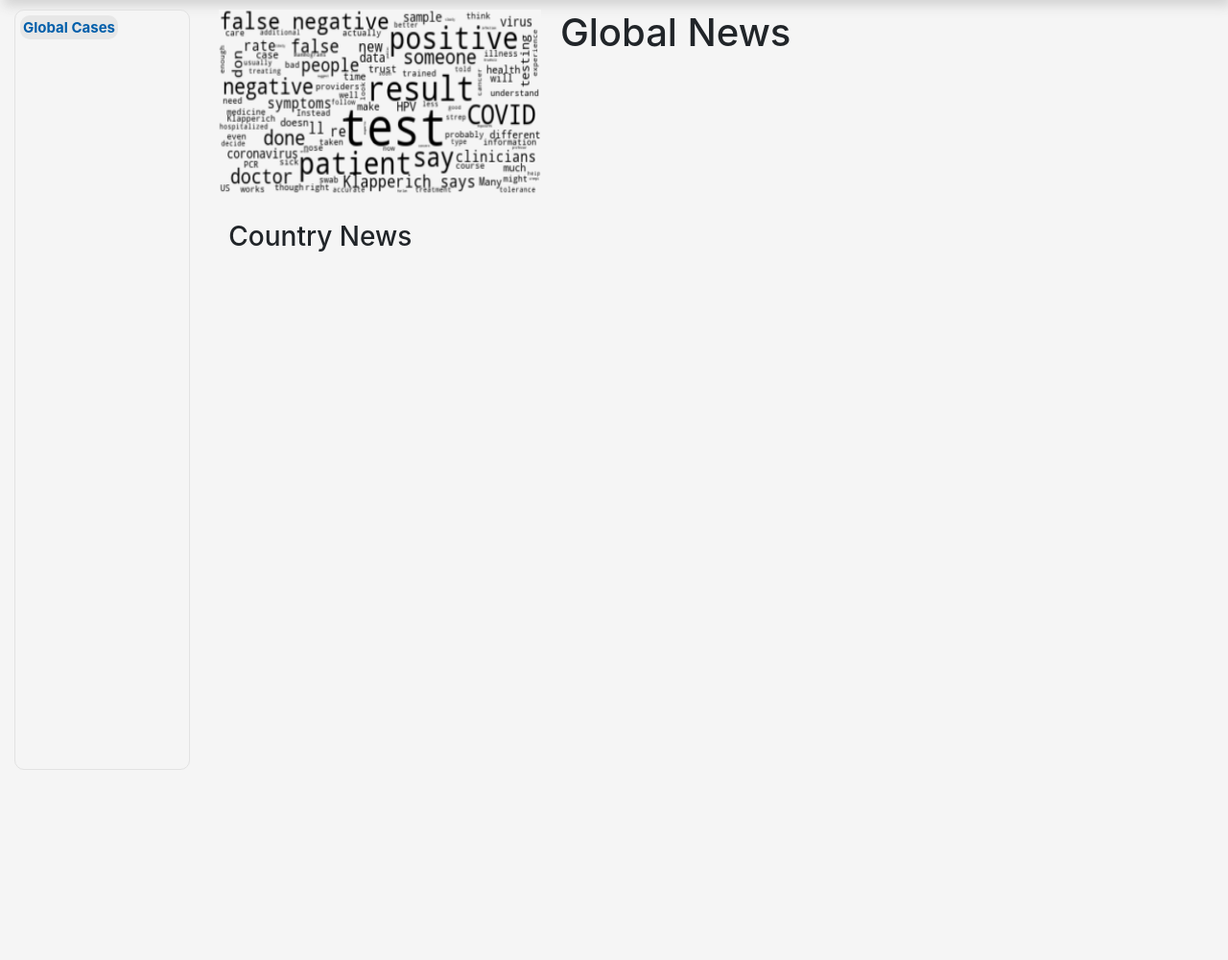
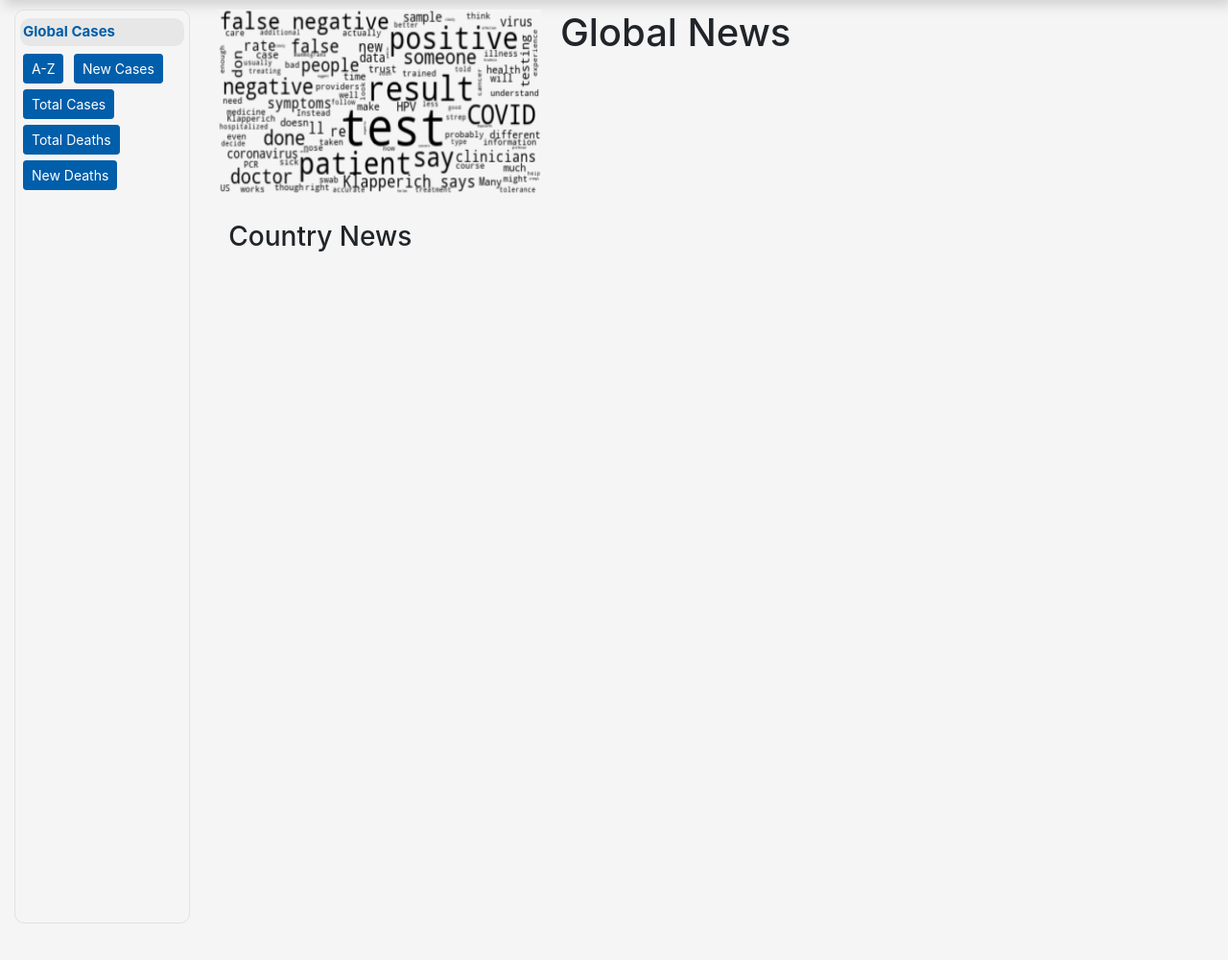
Before and after one commit to andrewvenson/py-dash, a Flask app: template blueprints/tab2/templates/tab2/tab2.html in a window 1280 px wide. Shown: the part 55-1055 px from the top of the page at 96% size. Run offline with Flask 2, Linux system fonts and the light colour scheme; the template is opened without the code that fills it, so the values that code supplies are empty; some libraries are stand-ins or nearby versions.

Commit message:
filter magic

```diff
--- a/blueprints/dash/static/dash/css/global-widget.css
+++ b/blueprints/dash/static/dash/css/global-widget.css
@@ -77,6 +77,18 @@
     font-size: 15px;
     margin-top:3px;
     font-weight:bold;
+    margin-bottom:5px;
+}
+
+.filter{
+    margin:3px;
+    background-color: #005EAA !important;
+    border-color: #005EAA !important;
+}
+
+.filter:hover{
+    background-color: lightgray !important;
+    border-color: lightgray !important;
 }
 
 .global-sts::-webkit-scrollbar {
--- a/blueprints/dash/static/dash/js/global-widget.js
+++ b/blueprints/dash/static/dash/js/global-widget.js
@@ -1,27 +1,3 @@
-$('.search').click(function(){
-    if($('.titles').css('display')=='none'){
-        $('.titles').css('display', 'block');
-        $('.search-inp').css('display', 'none');
-    }else{
-        $('.titles').css('display', 'none');
-        $('.search-inp').css('display', 'block');
-    }
-});
-
-$('.minimize').click(function(){
-    // $('.sd-hgt-xtnd').css('display', 'none');
-    // $('.shrunkdv').css('display', 'block');
-    $('.sd-hgt-xtnd').css({'cssText':'display: none !important'});
-    $('.shrunkdv').css({'cssText':'display: block !important'});
-
-});
-
-$('.maximize').click(function(){
-    // $('.shrunkdv').css('display', 'none');
-    $('.shrunkdv').css({'cssText':'display: none !important'});
-
-    $('.sd-hgt-xtnd').css({'cssText':'display: block !important'});
-});
 
 country_codes = {
     "Afghanistan" 	:"AF",
@@ -274,10 +250,7 @@ country_codes = {
     }
 
 
-$('.titles1').click(function(){
-
-    // $(".wild").css('display', "none");
-
+$('.filter').click(function(){
 
     var ccs = {};
     var country_stats = {};
@@ -296,24 +269,102 @@ $('.titles1').click(function(){
             // console.log(ccs[$('.country-block')[x].id] , $("#" + $('.country-block')[x].id).attr('class').split(' ')[1], $("#" + $('.country-block')[x].id).attr('class').split(' ')[2], $("#" + $('.country-block')[x].id).attr('class').split(' ')[3], $("#" + $('.country-block')[x].id).attr('class').split(' ')[4]);
             country_stats[ccs[$('.country-block')[x].id]] = [$("#" + $('.country-block')[x].id).attr('class').split(' ')[1], $("#" + $('.country-block')[x].id).attr('class').split(' ')[2], $("#" + $('.country-block')[x].id).attr('class').split(' ')[3], $("#" + $('.country-block')[x].id).attr('class').split(' ')[4]];
         }catch(err){
-            console.log("Country not in dict")
+            // console.log("Country not in dict")
         }
     }
 
+    for(x in country_stats){
+        sorted_new.push([x, country_stats[x][0]]);
+        sorted_totals.push([x, country_stats[x][1]]);
+        sorted_total_nd.push([x, country_stats[x][2]]);
+        sorted_total_d.push([x, country_stats[x][3]]);
+    }
+
+    sorted_totals.sort(function(a, b) {
+        return b[1] - a[1];
+    });
+
+    sorted_new.sort(function(a, b) {
+        return b[1] - a[1];
+    });
+
+    sorted_total_d.sort(function(a, b) {
+        return b[1] - a[1];
+    });
+
+    sorted_total_nd.sort(function(a, b) {
+        return b[1] - a[1];
+    });
+
+    $(".wild").css('display', "none");
+
+    if(this.id == "newcases"){
+        $(".sorted").empty();
+        for (var x = 0; x < sorted_new.length; x++){
+            // console.log(sorted_new[x][0], sorted_new[x][1]);
+            // console.log(country_stats[sorted_new[x][0]]);
+
+            $(".sorted").append("<div class='country-block'><p>" + sorted_new[x][0] +  "</p><div>" +
+            "<p style='background-color:lightgray;border-radius:10px;padding:3px'> New Cases: <span style='color:whitesmoke;'>" + country_stats[sorted_new[x][0]][0] +
+            "</span></p><p style='background-color:lightgray;border-radius:10px;padding:3px;'>Total Cases: <span style='color:whitesmoke;'>"+country_stats[sorted_new[x][0]][1] +
+            "</span></p><p style='background-color: lightgray; border-radius:10px;padding:3px;'>New Deaths: <span style='color:whitesmoke;'>"+country_stats[sorted_new[x][0]][2] +
+            "</span></p><p style='background-color: lightgray; border-radius:10px;padding:3px;margin-bottom:0px !important;'>Total Deaths: <span style='color:whitesmoke;'>"+country_stats[sorted_new[x][0]][3] +"</span></p>" +
+            "</div></div>");
+        }
+    }else if(this.id == "totalcases"){
+        $(".sorted").empty();
+        for (var x = 0; x < sorted_totals.length; x++){
+            // console.log(sorted_totals[x][0], sorted_totals[x][1]);
+            // console.log(country_stats[sorted_totals[x][0]]);
+
+            $(".sorted").append("<div class='country-block'><p>" + sorted_totals[x][0] +  "</p><div>" +
+            "<p style='background-color:lightgray;border-radius:10px;padding:3px'> New Cases: <span style='color:whitesmoke;'>" + country_stats[sorted_totals[x][0]][0] +
+            "</span></p><p style='background-color:lightgray;border-radius:10px;padding:3px;'>Total Cases: <span style='color:whitesmoke;'>"+country_stats[sorted_totals[x][0]][1] +
+            "</span></p><p style='background-color: lightgray; border-radius:10px;padding:3px;'>New Deaths: <span style='color:whitesmoke;'>"+country_stats[sorted_totals[x][0]][2] +
+            "</span></p><p style='background-color: lightgray; border-radius:10px;padding:3px;margin-bottom:0px !important;'>Total Deaths: <span style='color:whitesmoke;'>"+country_stats[sorted_totals[x][0]][3] +"</span></p>" +
+            "</div></div>");
+        }
+    }else if(this.id == "totaldeaths"){
+        $(".sorted").empty();
+        for (var x = 0; x < sorted_total_d.length; x++){
+            // console.log(sorted_total_d[x][0], sorted_total_d[x][1]);
+            // console.log(country_stats[sorted_total_d[x][0]]);
+
+            $(".sorted").append("<div class='country-block'><p>" + sorted_total_d[x][0] +  "</p><div>" +
+            "<p style='background-color:lightgray;border-radius:10px;padding:3px'> New Cases: <span style='color:whitesmoke;'>" + country_stats[sorted_total_d[x][0]][0] +
+            "</span></p><p style='background-color:lightgray;border-radius:10px;padding:3px;'>Total Cases: <span style='color:whitesmoke;'>"+country_stats[sorted_total_d[x][0]][1] +
+            "</span></p><p style='background-color: lightgray; border-radius:10px;padding:3px;'>New Deaths: <span style='color:whitesmoke;'>"+country_stats[sorted_total_d[x][0]][2] +
+            "</span></p><p style='background-color: lightgray; border-radius:10px;padding:3px;margin-bottom:0px !important;'>Total Deaths: <span style='color:whitesmoke;'>"+country_stats[sorted_total_d[x][0]][3] +"</span></p>" +
+            "</div></div>");
+        }
+    }else if(this.id == "newdeaths"){
+        $(".sorted").empty();
+        for (var x = 0; x < sorted_total_nd.length; x++){
+            // console.log(sorted_total_nd[x][0], sorted_total_nd[x][1]);
+            // console.log(country_stats[sorted_total_nd[x][0]]);
+
+            $(".sorted").append("<div class='country-block'><p>" + sorted_total_nd[x][0] +  "</p><div>" +
+            "<p style='background-color:lightgray;border-radius:10px;padding:3px'> New Cases: <span style='color:whitesmoke;'>" + country_stats[sorted_total_nd[x][0]][0] +
+            "</span></p><p style='background-color:lightgray;border-radius:10px;padding:3px;'>Total Cases: <span style='color:whitesmoke;'>"+country_stats[sorted_total_nd[x][0]][1] +
+            "</span></p><p style='background-color: lightgray; border-radius:10px;padding:3px;'>New Deaths: <span style='color:whitesmoke;'>"+country_stats[sorted_total_nd[x][0]][2] +
+            "</span></p><p style='background-color: lightgray; border-radius:10px;padding:3px;margin-bottom:0px !important;'>Total Deaths: <span style='color:whitesmoke;'>"+country_stats[sorted_total_nd[x][0]][3] +"</span></p>" +
+            "</div></div>");
+        }
+    }
+});
 
 
-    for(x in country_stats){
-        sorted_totals.push(country_stats[x][0]);
-        // $(".sorted").append("<div class='country-block'><p>" + x +  "</p><div>" +
-        // "<p style='background-color:lightgray;border-radius:10px;padding:3px'> New Cases: <span style='color:whitesmoke;'>" + country_stats[x][0] +
-        // "</span></p><p style='background-color:lightgray;border-radius:10px;padding:3px;'>Total Cases: <span style='color:whitesmoke;'>"+country_stats[x][1] +
-        // "</span></p><p style='background-color: lightgray; border-radius:10px;padding:3px;'>New Deaths: <span style='color:whitesmoke;'>"+country_stats[x][2] +
-        // "</span></p><p style='background-color: lightgray; border-radius:10px;padding:3px;margin-bottom:0px !important;'>Total Deaths: <span style='color:whitesmoke;'>"+country_stats[x][3] +"</span></p>" +
-        // "</div></div>");
-    }
-
-    for( x in sorted_totals){
-        console.log(sorted_totals[x]);
-    }
+$('.minimize').click(function(){
+    // $('.sd-hgt-xtnd').css('display', 'none');
+    // $('.shrunkdv').css('display', 'block');
+    $('.sd-hgt-xtnd').css({'cssText':'display: none !important'});
+    $('.shrunkdv').css({'cssText':'display: block !important'});
 
 });
+
+$('.maximize').click(function(){
+    // $('.shrunkdv').css('display', 'none');
+    $('.shrunkdv').css({'cssText':'display: none !important'});
+
+    $('.sd-hgt-xtnd').css({'cssText':'display: block !important'});
+});
--- a/blueprints/dash/templates/dash/widgets/global-widget.html
+++ b/blueprints/dash/templates/dash/widgets/global-widget.html
@@ -3,24 +3,13 @@
         <a class='minimize' style='float:right;'><img class='img-min' src="{{url_for('dash_bp.static', filename='images/shrink.png')}}" style='height: 0px; width:0px;' alt=""></a>
     </div>
     <div class="search-title" style='position:relative'>
-        <input class='search-inp' type="text" placeholder='Search...' style="width:100%;
-        display:none;
-        border: 1px solid   rgb(226, 226, 226);
-        background-color: whitesmoke;
-        position: absolute;
-        z-index: 0;
-        border-radius: 10px;
-        height:33px;
-        color:black;
-        padding-left:30px;">
-
-        <a class='search' style='z-index: 999 !important;
-        position:absolute;
-        top:5px;
-        left:5px;'>
-
         <!-- <img src="{{ url_for('dash_bp.static', filename='images/search1.png') }}" alt="Search" style='width: 20px; height:20px;z-index: 777 !important;'></a> -->
-        <a class='titles1'>Global Cases</a>
+        <p class='titles1'>Global Cases</p>
+        <button class='filter btn btn-secondary btn-sm' id = "az">A-Z</button>
+        <button class='filter btn btn-secondary btn-sm' id="newcases">New Cases</button>
+        <button class='filter btn btn-secondary btn-sm' id = "totalcases">Total Cases</button>
+        <button class='filter btn btn-secondary btn-sm' id = "totaldeaths">Total Deaths</button>
+        <button class='filter btn btn-secondary btn-sm' id="newdeaths">New Deaths</button>
     </div>
 
 
```
